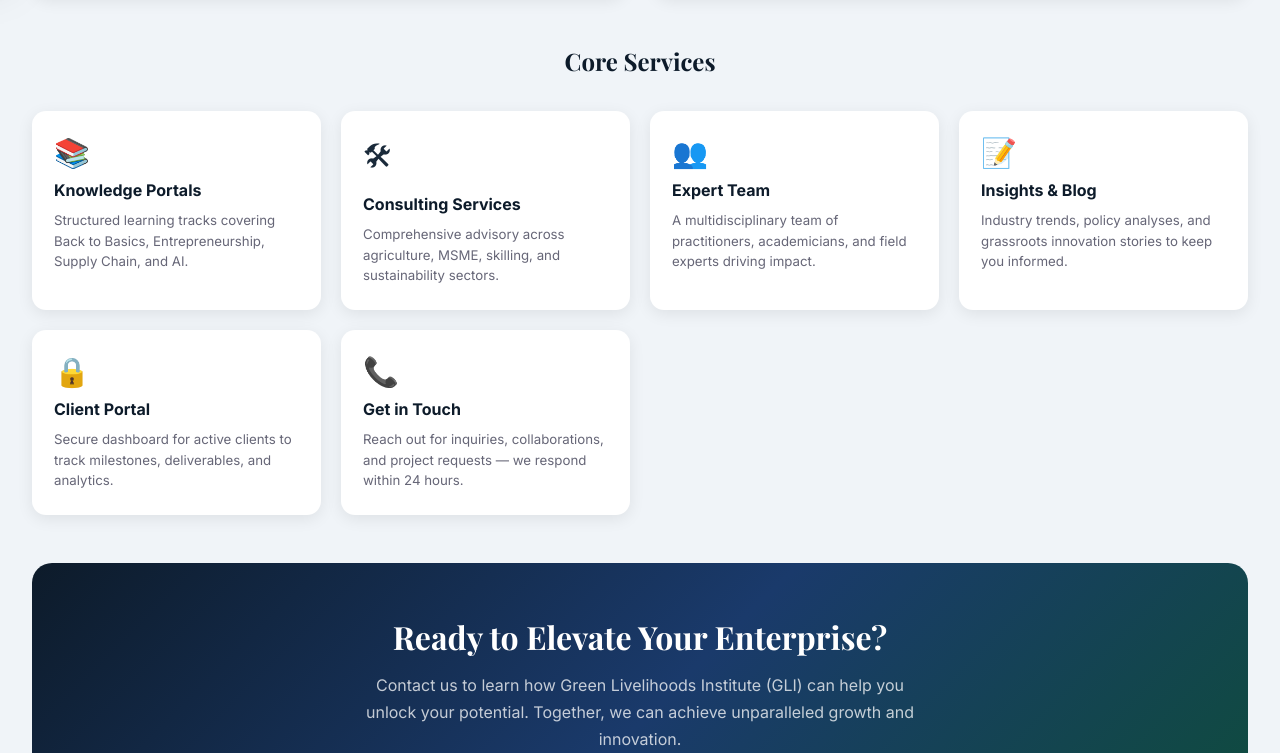
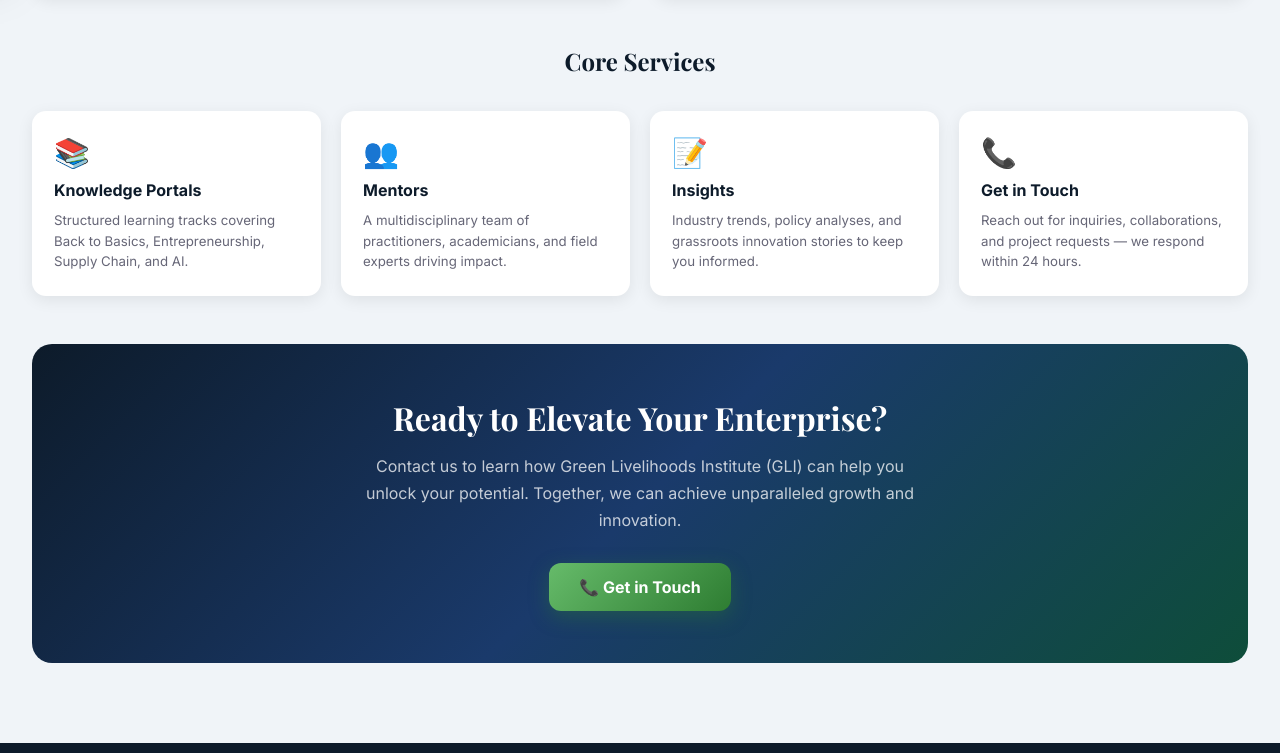
Before and after one commit to mahakmerijan/Green_Livelihood_Institute, a website: page index.html in a window 1280 px wide. Shown: the part 822-1575 px from the top of the page. Drawn offline with nearby package versions, Linux system fonts and the light colour scheme.

Commit message:
Rename buttons and remove Consulting Services and Client Portal cards

```diff
--- a/index.html
+++ b/index.html
@@ -732,25 +732,15 @@
         <div class="home-svc-title">Knowledge Portals</div>
         <div class="home-svc-desc">Structured learning tracks covering Back to Basics, Entrepreneurship, Supply Chain, and AI.</div>
       </div>
-      <div class="home-svc-card" onclick="showSection('services')">
-        <div class="home-svc-icon">🛠</div>
-        <div class="home-svc-title">Consulting Services</div>
-        <div class="home-svc-desc">Comprehensive advisory across agriculture, MSME, skilling, and sustainability sectors.</div>
-      </div>
       <div class="home-svc-card" onclick="showSection('about')">
         <div class="home-svc-icon">👥</div>
-        <div class="home-svc-title">Expert Team</div>
+        <div class="home-svc-title">Mentors</div>
         <div class="home-svc-desc">A multidisciplinary team of practitioners, academicians, and field experts driving impact.</div>
       </div>
       <div class="home-svc-card" onclick="showSection('blog')">
         <div class="home-svc-icon">📝</div>
-        <div class="home-svc-title">Insights & Blog</div>
+        <div class="home-svc-title">Insights</div>
         <div class="home-svc-desc">Industry trends, policy analyses, and grassroots innovation stories to keep you informed.</div>
-      </div>
-      <div class="home-svc-card" onclick="showSection('portal')">
-        <div class="home-svc-icon">🔒</div>
-        <div class="home-svc-title">Client Portal</div>
-        <div class="home-svc-desc">Secure dashboard for active clients to track milestones, deliverables, and analytics.</div>
       </div>
       <div class="home-svc-card" onclick="showSection('contact')">
         <div class="home-svc-icon">📞</div>
```
